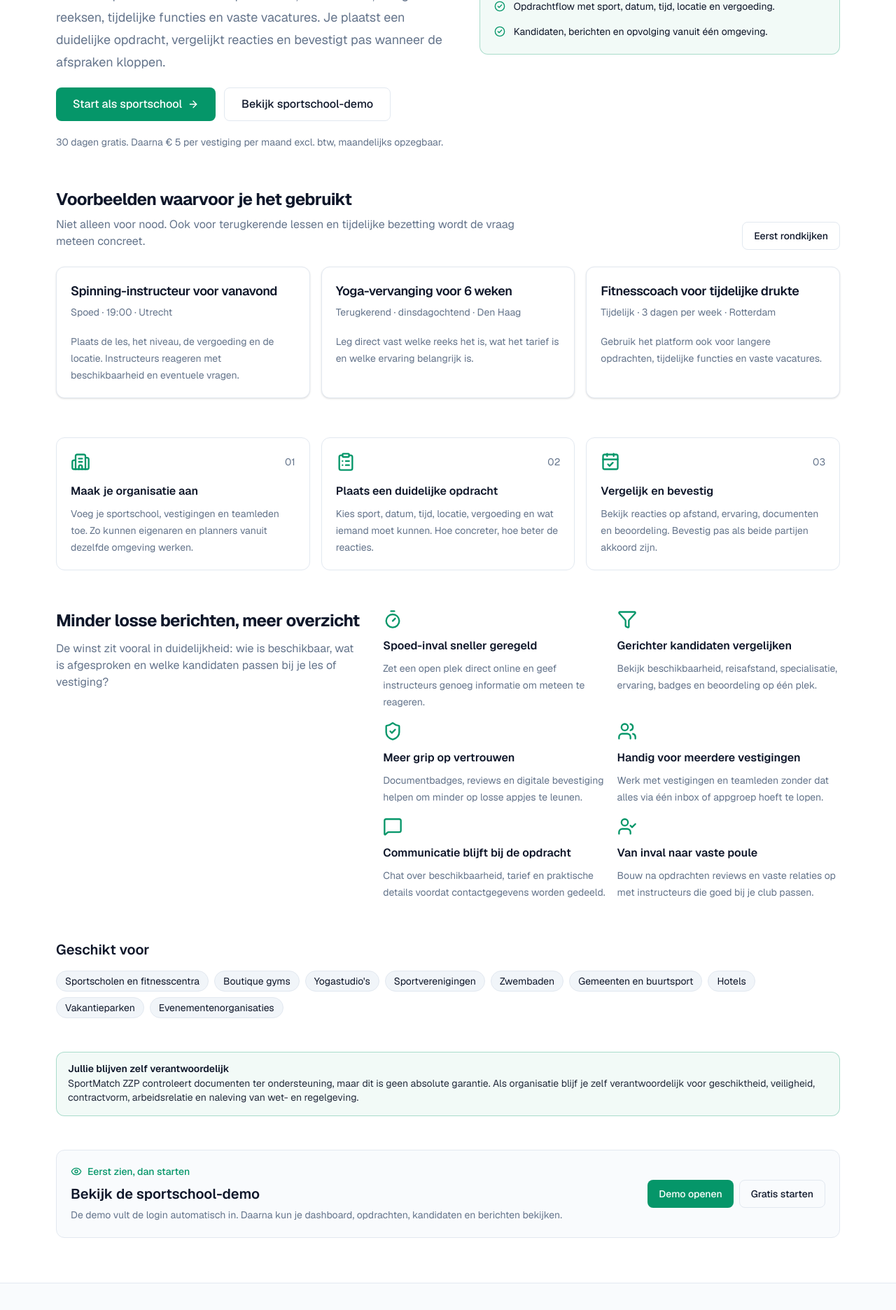
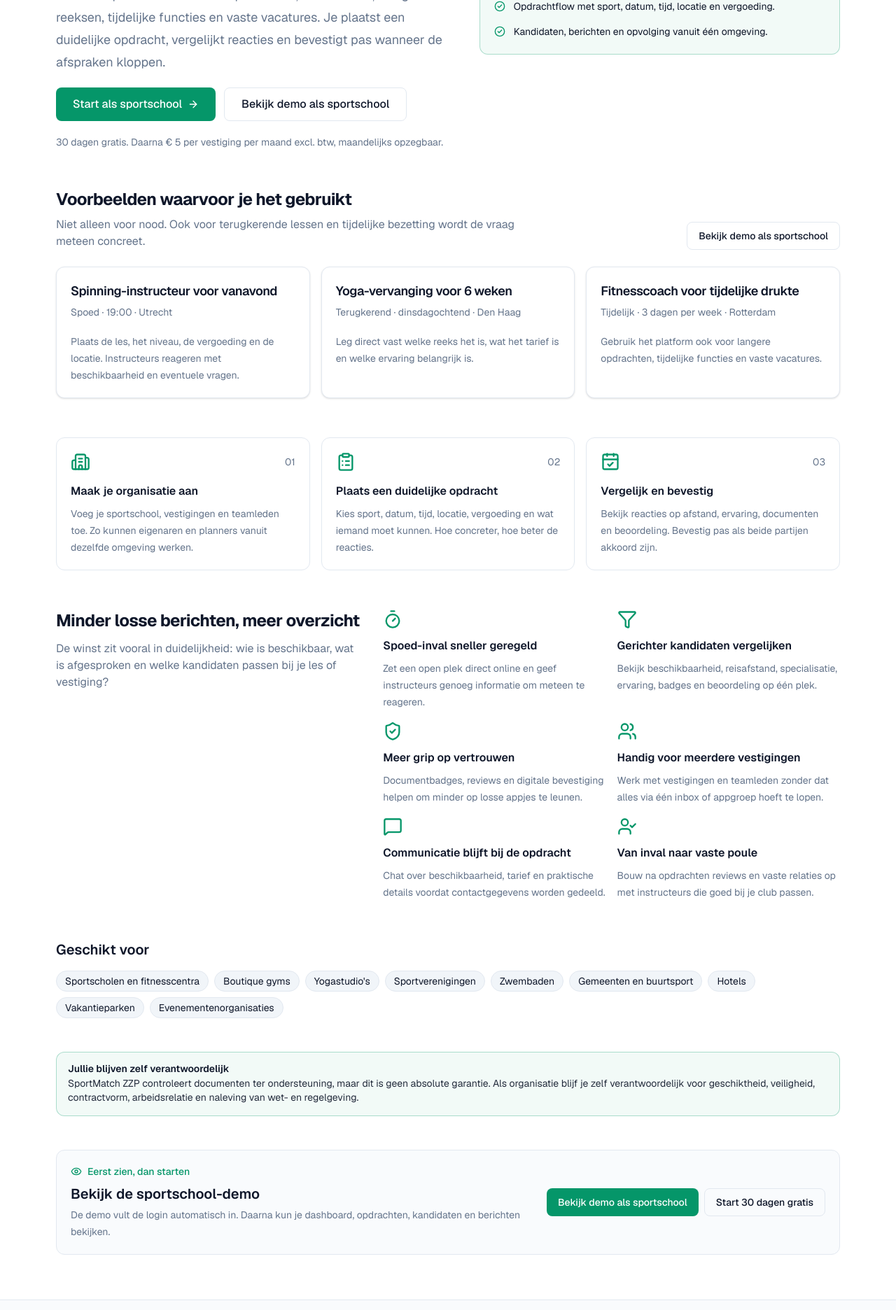
Before and after one commit to maxcrijnen-alt/sportmatch-zzp, a Next.js app: page /voor-sportscholen in a window 1280 px wide. Shown: the part 360-2232 px from the top of the page at 70% size. Built offline with nearby package versions, Linux system fonts and the light colour scheme.

Commit message:
Align sportschool demo CTAs

```diff
--- a/src/app/(public)/voor-sportscholen/page.tsx
+++ b/src/app/(public)/voor-sportscholen/page.tsx
@@ -131,7 +131,7 @@ export default function VoorSportscholenPage() {
             </Link>
             <Link href="/login?demo=sportschool">
               <Button className="w-full sm:w-auto" size="lg" variant="outline">
-                Bekijk sportschool-demo
+                Bekijk demo als sportschool
               </Button>
             </Link>
           </div>
@@ -171,9 +171,9 @@ export default function VoorSportscholenPage() {
               bezetting wordt de vraag meteen concreet.
             </p>
           </div>
-          <Link href="/demo">
+          <Link href="/login?demo=sportschool">
             <Button className="w-full sm:w-auto" variant="outline">
-              Eerst rondkijken
+              Bekijk demo als sportschool
             </Button>
           </Link>
         </div>
@@ -267,11 +267,11 @@ export default function VoorSportscholenPage() {
         </div>
         <div className="flex flex-col gap-2 sm:flex-row">
           <Link href="/login?demo=sportschool">
-            <Button className="w-full sm:w-auto">Demo openen</Button>
+            <Button className="w-full sm:w-auto">Bekijk demo als sportschool</Button>
           </Link>
           <Link href="/registreren?rol=organisatie">
             <Button className="w-full sm:w-auto" variant="outline">
-              Gratis starten
+              Start 30 dagen gratis
             </Button>
           </Link>
         </div>
```
